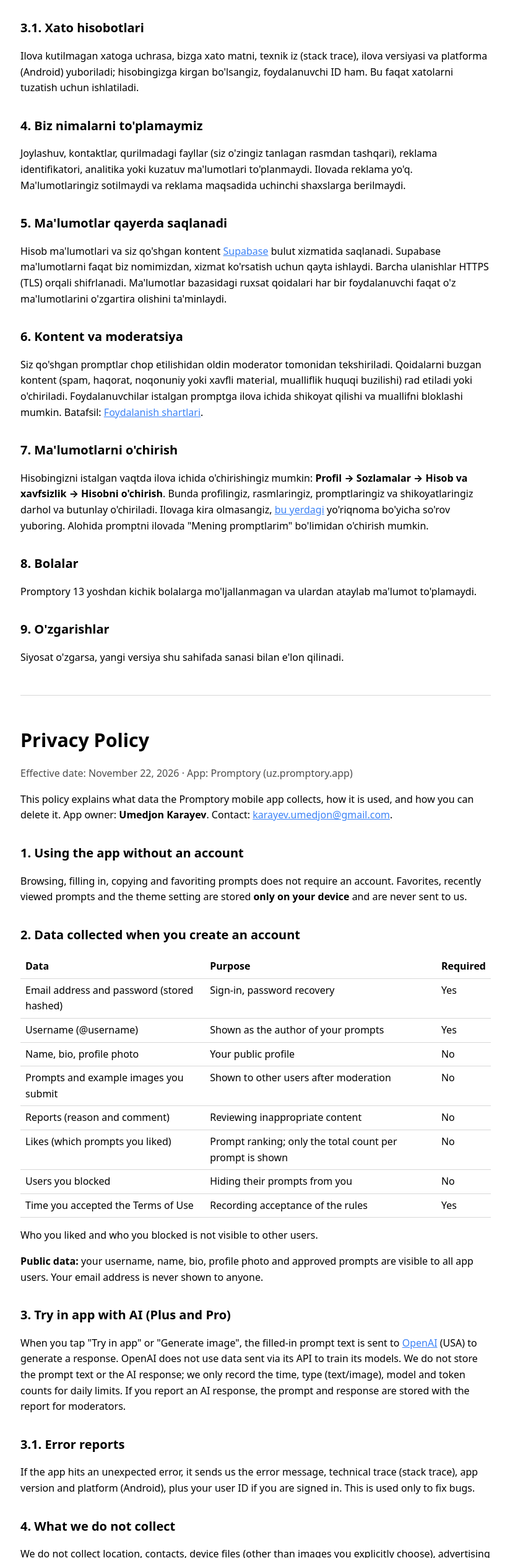
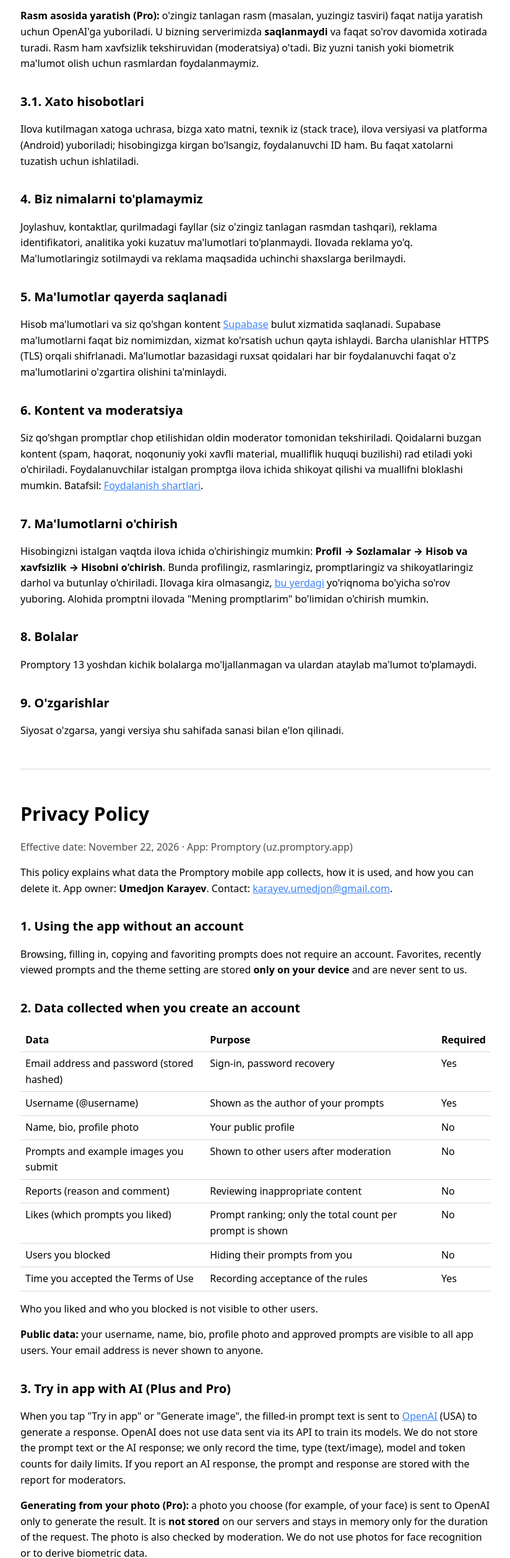
Before and after one commit to umedzhan/promptory-site, a plain HTML site: page privacy.html in a window 1280 px wide. Shown: the part 1299-3812 px from the top of the page at 62% size, without its empty margins (227-1051 px from the left). Drawn offline with Linux system fonts and the light colour scheme.

Commit message:
Siyosat va shartlar: rasm asosida AI generatsiya
Co-Authored-By: Claude Opus 5.5 <noreply@anthropic.com>

```diff
--- a/privacy.html
+++ b/privacy.html
@@ -55,6 +55,10 @@ ilovaning barcha foydalanuvchilariga ko'rinadi. Email manzilingiz hech kimga ko'
 OpenAI API orqali yuborilgan ma'lumotlarni o'z modellarini o'qitish uchun ishlatmaydi. Biz prompt matnini
 va AI javobini saqlamaymiz; faqat kunlik limit uchun vaqt, tur (matn/rasm), model va token sonini qayd etamiz.
 AI javobiga shikoyat qilsangiz, shikoyat bilan birga prompt va javob matni moderatorga saqlanadi.</p>
+<p><b>Rasm asosida yaratish (Pro):</b> o'zingiz tanlagan rasm (masalan, yuzingiz tasviri) faqat natija yaratish
+uchun OpenAI'ga yuboriladi. U bizning serverimizda <b>saqlanmaydi</b> va faqat so'rov davomida xotirada turadi.
+Rasm ham xavfsizlik tekshiruvidan (moderatsiya) o'tadi. Biz yuzni tanish yoki biometrik ma'lumot olish uchun
+rasmlardan foydalanmaymiz.</p>
 
 <h2>3.1. Xato hisobotlari</h2>
 <p>Ilova kutilmagan xatoga uchrasa, bizga xato matni, texnik iz (stack trace), ilova versiyasi va platforma
@@ -125,6 +129,9 @@ Your email address is never shown to anyone.</p>
 OpenAI does not use data sent via its API to train its models. We do not store the prompt text or the AI response;
 we only record the time, type (text/image), model and token counts for daily limits.
 If you report an AI response, the prompt and response are stored with the report for moderators.</p>
+<p><b>Generating from your photo (Pro):</b> a photo you choose (for example, of your face) is sent to OpenAI only to
+generate the result. It is <b>not stored</b> on our servers and stays in memory only for the duration of the request.
+The photo is also checked by moderation. We do not use photos for face recognition or to derive biometric data.</p>
 
 <h2>3.1. Error reports</h2>
 <p>If the app hits an unexpected error, it sends us the error message, technical trace (stack trace), app version
```
Also changed, not shown: terms.html (+4 -0 lines).
